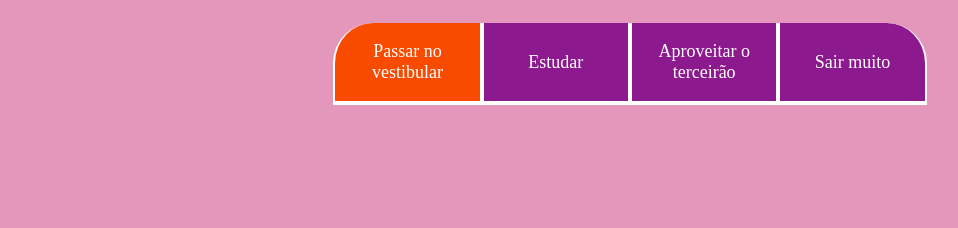
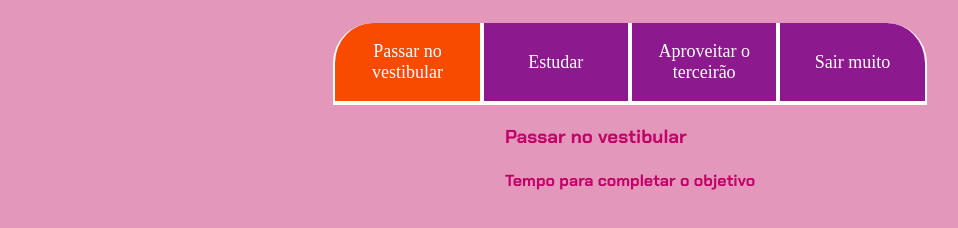
Before and after one commit to anajuliapiovezano/projeto3Ewilson, a plain HTML site: page index.html in a window 1280 px wide. Shown: the part 80-308 px from the top of the page, without its empty margins (10-968 px from the left). Drawn offline with Linux system fonts and the light colour scheme.

Commit message:
Update index.html

```diff
--- a/index.html
+++ b/index.html
@@ -15,6 +15,12 @@
         <button class="botao">Aproveitar o terceirão</button>
         <button class="botao">Sair muito</button>
     </div>
+       <div. class="abas-textos">
+           <div class="aba-conteudo">
+               <h3 class="aba-conteudo-titulo-principal">Passar no vestibular</h3>
+               <h4 class="aba-conteudo-titulo-secundario">Tempo para completar o objetivo</h4>
+           </div>
+       </div>
    </section>
 
    <script src="main.js"></script>
```
